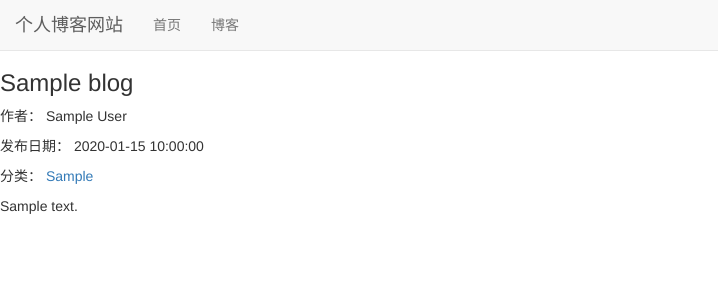
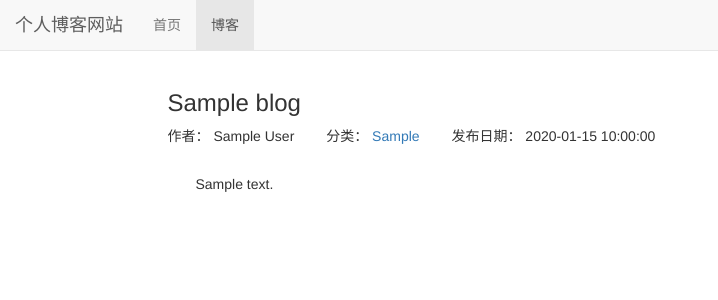
Before and after one commit to able8/Django-Course, a Django app: template mysite/blog/templates/blog/blog_detail.html in a window 1280 px wide. Shown: the top 300 px of the page, without its empty margins (0-718 px from the left). Run offline with Django 3.2, Linux system fonts and the light colour scheme; the template is opened without the code that fills it: most values are stand-ins (such as "Sample title", 1, 10 or a date in 2020); data that the repository does not hold is empty; some libraries are stand-ins or nearby versions.

Commit message:
p12  修改博客详情页面显示 html css

```diff
--- a/mysite/blog/static/blog/blog.css
+++ b/mysite/blog/static/blog/blog.css
@@ -13,5 +13,19 @@ div.blog h3 {
 }
 
 div.blog p.blog-info {
-    margin-bottom:
+    margin-bottom: 0;
 }
+
+ul.blog-info-description {
+    list-style-type: none;
+    margin-bottom: 2em;
+}
+
+ul.blog-info-description li{
+    display: inline-block;
+    margin-right: 2em;
+}
+
+div.blog-content {
+    text-indent: 2em;
+}
--- a/mysite/blog/templates/blog/blog_detail.html
+++ b/mysite/blog/templates/blog/blog_detail.html
@@ -1,19 +1,24 @@
 {% extends "base.html" %}
+{% block title %} {{ blog.title }} {% endblock title %}
+{% block nav_blog_active %}active {% endblock nav_blog_active %}
 
-{# 页面标题 #}
-{% block title %}
-    {{ blog.title }}
-{% endblock title %}
+{% load staticfiles %}
+{% block header_extends %}
+    <link rel="stylesheet" href="{% static 'blog/blog.css' %}">
+{% endblock header_extends %}
 
 {% block content %}
-    <h3>{{ blog.title }}</h3>
-    <p>作者： {{ blog.author }}</p>
-    <p>发布日期： {{ blog.created_time|date:'Y-m-d H:i:s' }} </p>
-    <p>分类：
-        <a href="{% url 'blogs_with_type' blog.blog_type.pk %}">
-            {{ blog.blog_type }}
-        </a>
-    </p>
-    <!-- <p>{{ blog.content|truncatechars:30 }}</p> -->
-    <p>{{ blog.content }}</p>
+<div class="container">
+    <div class="row">
+        <div class="col-xs-10 col-xs-offset-1">
+            <h3>{{ blog.title }}</h3>
+            <ul class="blog-info-description" >
+                <li>作者： {{ blog.author }}</li>
+                <li>分类： <a href="{% url 'blogs_with_type' blog.blog_type.pk %}">{{ blog.blog_type }}</a></li>
+                <li>发布日期： {{ blog.created_time|date:'Y-m-d H:i:s' }} </li>
+            </ul>
+            <div class="blog-content">{{ blog.content }}</div>
+        </div>
+    </div>
+</div>
 {% endblock content %}
```
Also changed, not shown: README.md.
